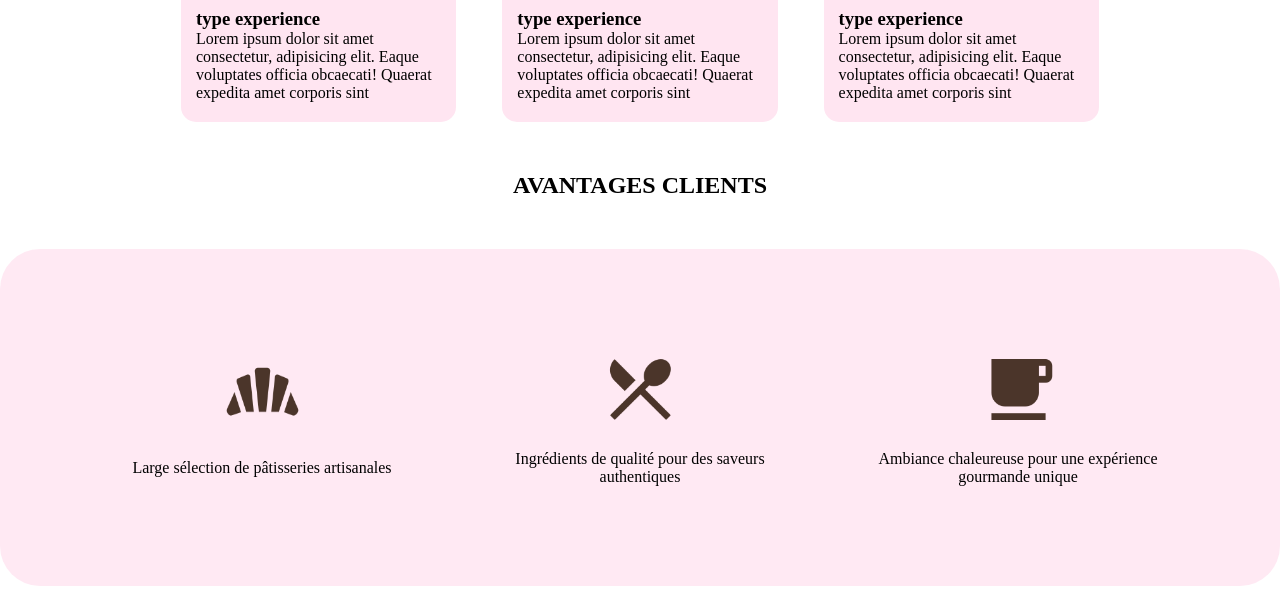
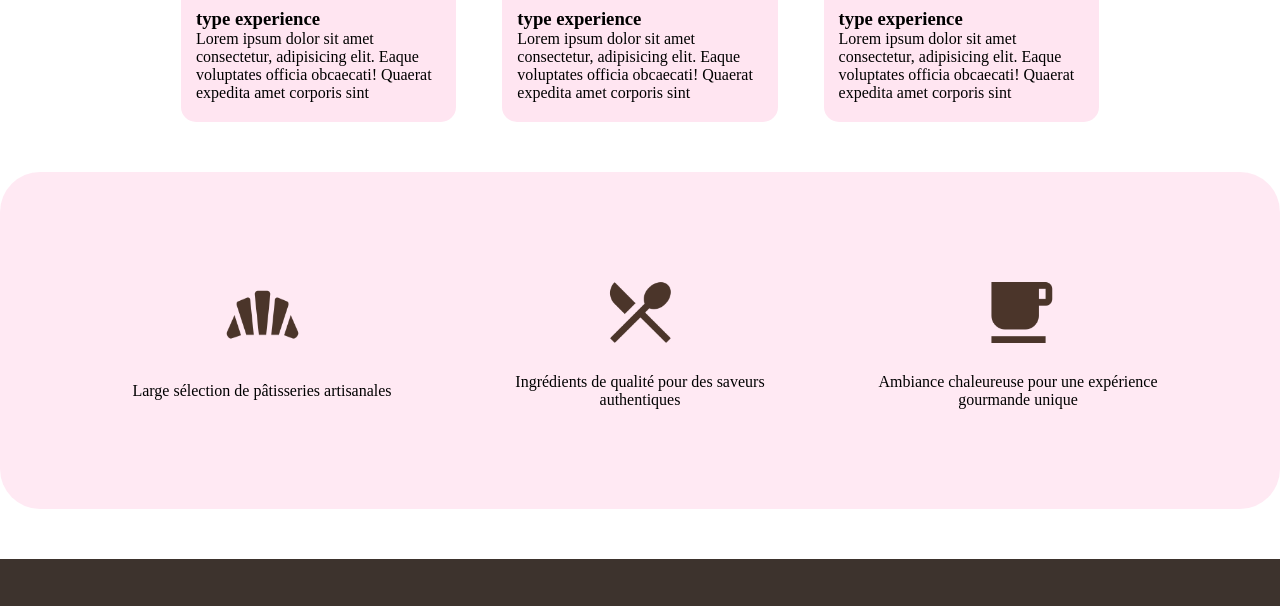
Before and after one commit to Cynthiadurand/TouBon, a plain HTML site: page index.html in a window 1280 px wide. Shown: the part 2289-2895 px from the top of the page. Drawn offline with Linux system fonts and the light colour scheme; a web font is replaced by a local one.

Commit message:
Update index.html

```diff
--- a/index.html
+++ b/index.html
@@ -221,8 +221,6 @@
             </div>
         </section>
         <!-- AVANTAGES CLIENTS -->
-        <h2 class="textCenter top50">AVANTAGES CLIENTS</h2>
-
         <section class="top50 bgSection">
 
             <div class="flex  spaceBetween">
```
